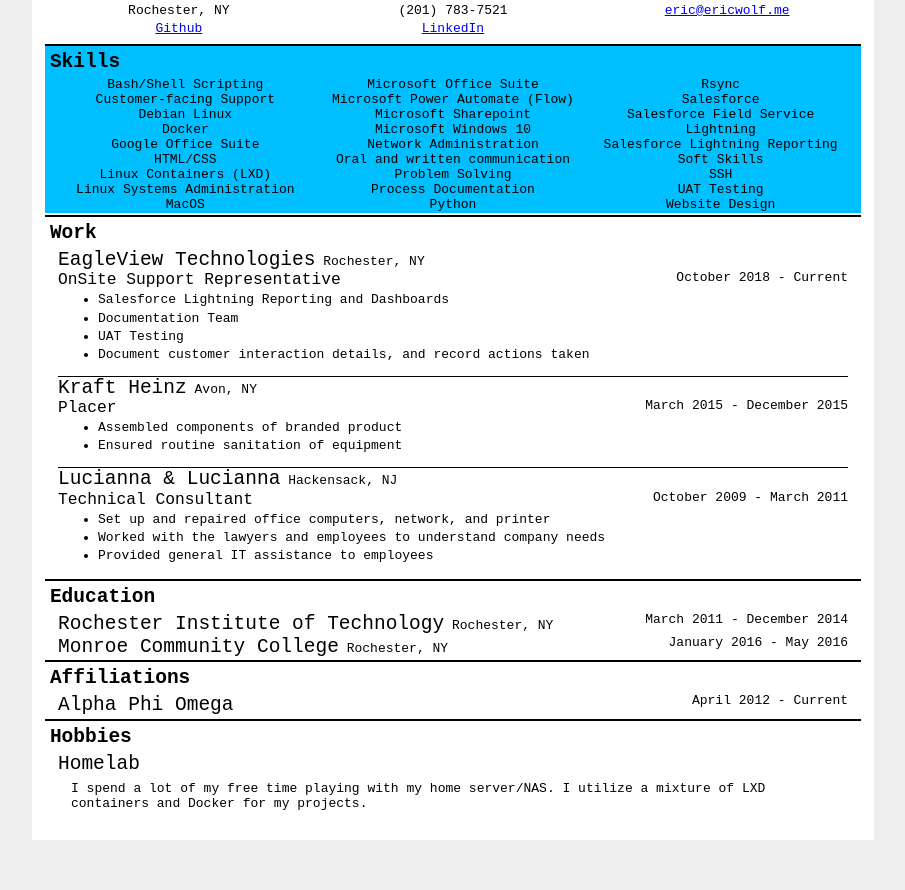
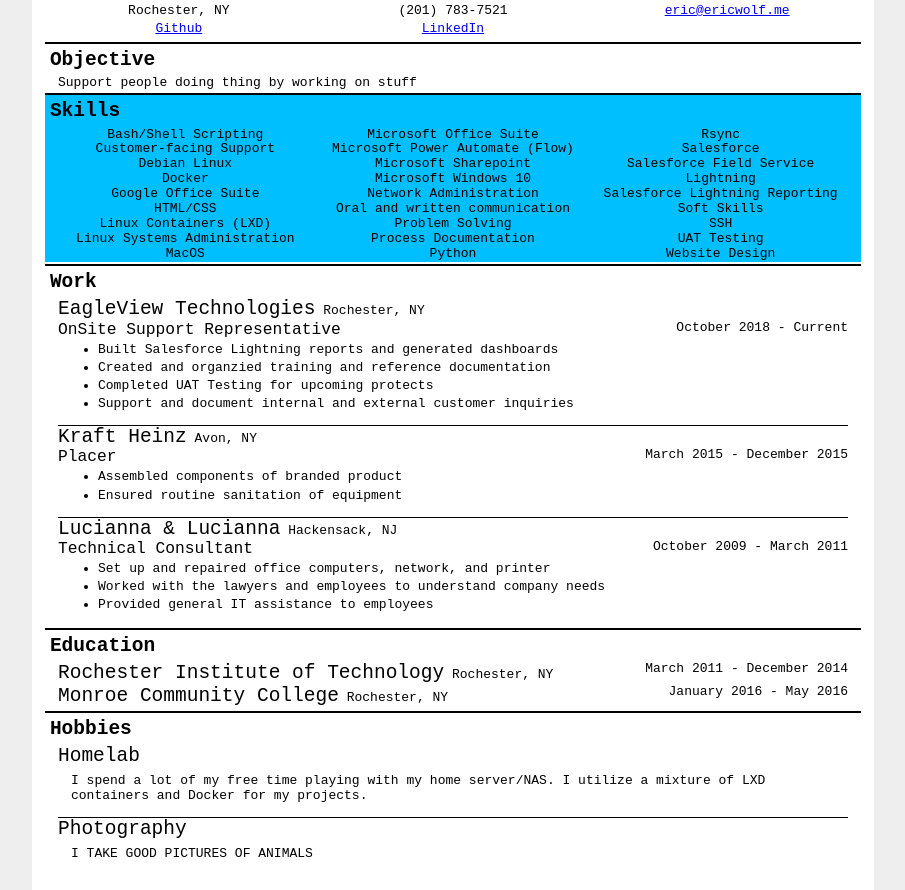
Before and after one commit to 19wolf/19wolf.github.io, a plain HTML site: page index.html in a window 1280 px wide. Shown: the part 52-942 px from the top of the page, without its empty margins (187-1092 px from the left). Before the commit the page ends 892 px from the top, so only its background shows below. Drawn offline with Linux system fonts and the light colour scheme.

Commit message:
Update index.html

```diff
--- a/index.html
+++ b/index.html
@@ -29,10 +29,10 @@
             <li class="link"><a href="https://www.linkedin.com/in/19wolf">LinkedIn</a></li>
         </ul>
     </header>
-    <!--<section id="summary">
-        <h2>Summary</h2>
-        <p>Needs update</p>
-    </section>-->
+    <section id="summary">
+        <h2>Objective</h2>
+        <p>Support people doing thing by working on stuff</p>
+    </section>
     <section id="skills">
         <h2>Skills</h2>
         <ul class="skills">
@@ -76,10 +76,10 @@
                 <span class="dates">October 2018 - Current</span>
                 <div class="description">
                     <ul>
-                        <li>Salesforce Lightning Reporting and Dashboards</li>
-                        <li>Documentation Team</li>
-                        <li>UAT Testing</li>
-                        <li>Document customer interaction details, and record actions taken</li>
+                        <li>Built Salesforce Lightning reports and generated dashboards</li>
+                        <li>Created and organzied training and reference documentation</li>
+                        <li>Completed UAT Testing for upcoming protects</li>
+                        <li>Support and document internal and external customer inquiries</li>
                     </ul>
                 </div>
             </div>
@@ -131,23 +131,23 @@
             <span class="dates">January 2016 - May 2016</span>
         </article>
     </section>
-    <section id="affiliation">
+   <!-- <section id="affiliation">
         <h2>Affiliations</h2>
         <article class="organization">
             <span class="name">Alpha Phi Omega</span>
             <span class="dates">April 2012 - Current</span>
         </article>
-    </section>
+    </section>-->
     <section id="hobbies">
         <h2>Hobbies</h2>
         <article class="hobby">
             <span class="name">Homelab</span>
             <p class="description">I spend a lot of my free time playing with my home server/NAS. I utilize a mixture of LXD containers and Docker for my projects.</p>
         </article>
-        <!--<article class="hobby">
+        <article class="hobby">
             <span class="name">Photography</span>
-            <p class="description"></p>
-        </article>-->
+            <p class="description">I TAKE GOOD PICTURES OF ANIMALS</p>
+        </article>
     </section>
     <footer>
     </footer>
```
